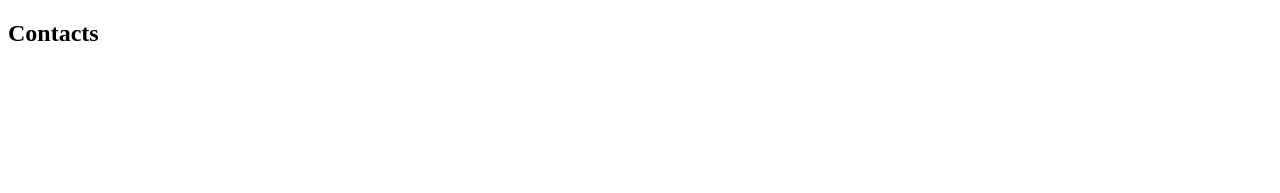
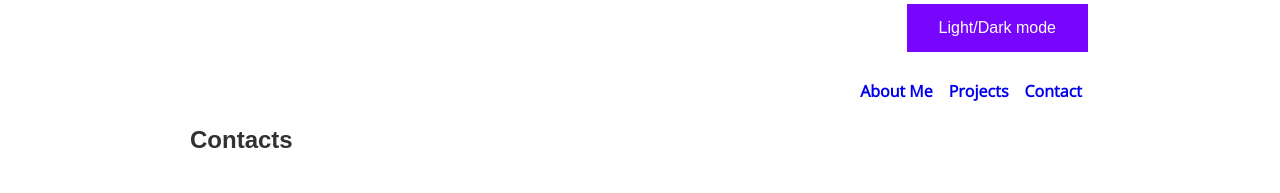
Before and after one commit to Lucas-coder95/Portfolio2, a plain HTML site: page contact.html in a window 1280 px wide. Drawn offline with nearby package versions, Linux system fonts and the light colour scheme; a web font is replaced by a local one.

Commit message:
added contact page and styling
add the contact page and the styling

```diff
--- a/contact.css
+++ b/contact.css
@@ -0,0 +1,98 @@
+@import url("https://fonts.googleapis.com/css2?family=Open+Sans&family=Proza+Libre:wght@700&display=swap");
+
+html {
+    scroll-behavior: smooth;
+  }
+body {
+    height: 100%;
+    color: var(--font-color);
+}
+:root {
+    --spacing-1: 8px;
+    --spacing-2: 12px;
+    --spacing-3: 16px;
+    --spacing-4: 24px;
+
+    --border-radius: 12px;
+
+    --font-color: #323232;
+  }
+body {
+    font-family: "Open Sans", sans-serif;
+    margin: 0;
+    padding: 0 var(--spacing-3);
+    max-width: 900px;
+    margin: 0 auto;
+    display: flex;
+    flex-direction: column;
+}
+nav {
+    display: flex;
+    align-items: center;
+    padding: var(--spacing-3) 0;
+  }
+footer {
+    margin-top: auto;
+    padding: var(--spacing-2) 0;
+    text-align: center;
+  }
+section {
+    padding: var(--spacing-3) 0;
+  }
+a {
+
+    text-decoration: none;
+    font-weight: 600;
+}
+h2 {
+    font-family: "Proza Libre", sans-serif;
+    margin: 0;
+    margin-bottom: var(--spacing-2);
+  }
+button {
+    background-color: #7805fc;
+    border: none;
+    color: white;
+    padding: 15px 32px;
+    text-align: center;
+    text-decoration: none;
+    font-size: 16px;
+    margin: 4px 2px;
+    cursor: pointer;
+    float: right;
+  }
+.navigation-items {
+    display: flex;
+    list-style-type: none;
+    padding: 0;
+    align-items: center;
+    margin: 0;
+    margin-left: auto;
+  }
+.navigation-item {
+    margin: var(--spacing-1);
+  }
+.mode {
+    float:right;
+}
+.dark{
+    background-color: #222;
+    color: #e6e6e6;
+}
+button {
+    background-color: #7805fc;
+    border: none;
+    color: white;
+    padding: 15px 32px;
+    text-align: center;
+    text-decoration: none;
+    display: inline-block;
+    font-size: 16px;
+    margin: 4px 2px;
+    cursor: pointer;
+}
+@media only screen and (max-width: 600px) {
+    .about-me-container {
+      flex-direction: column;
+    }
+}
--- a/contact.html
+++ b/contact.html
@@ -4,10 +4,24 @@
         <meta charset="UTF-8">
         <title>Contact</title>
         <link rel="stylesheet" href="contact.css">
+        <script src="./portfolio.js"></script>
     </head>
     <body>
+        <div class="mode">
+            <button onclick="myFunction()">Light/Dark mode</button>
+        </div>
         <nav>
-
+            <ul class="navigation-items">
+                <li class="navigation-item">
+                    <a href="./index.html">About Me</a>
+                </li>
+                <li class="navigation-item">
+                    <a href="#projects">Projects</a>
+                </li>
+                <li class="navigation-item">
+                    <a href="./contact.html">Contact</a>
+                </li>
+            </ul>
         </nav>
         <main>
             <h2>Contacts</h2>
```
